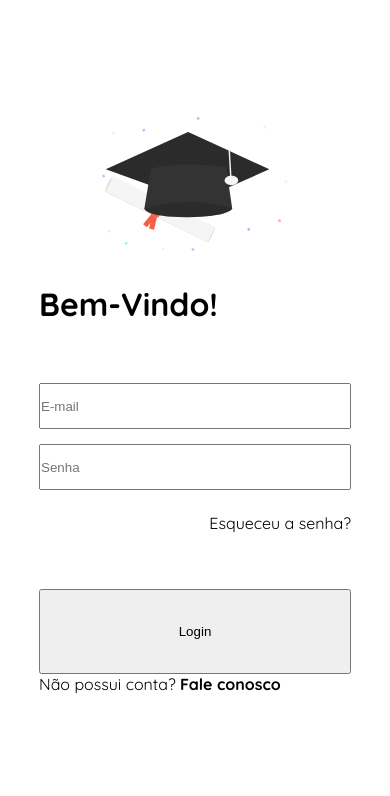
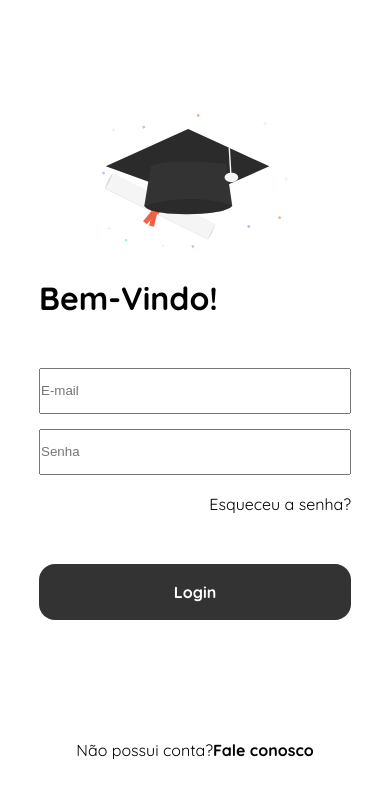
Before and after one commit to MatheusF99/login-screen, a React (Create React App) app: page / in a window 390 px wide. Shown: the top 796 px of the page. Built offline with nearby package versions, Linux system fonts and the light colour scheme.

Commit message:
mobile style form input

```diff
--- a/src/pages/LoginPage/LoginPage.js
+++ b/src/pages/LoginPage/LoginPage.js
@@ -39,9 +39,9 @@ const LoginPage = () => {
         </div>
         <span className="form-forget">Esqueceu a senha?</span>
 
-        <button className="form-input-bnt" type="submit">Login</button>
+        <button className="form-input-btn" type="submit">Login</button>
 
-        <span> Não possui conta? <strong>Fale conosco</strong> </span>
+        <span className="form-not-account"> Não possui conta? <strong>Fale conosco</strong> </span>
       </form>
 
     </div>
--- a/src/pages/LoginPage/style.css
+++ b/src/pages/LoginPage/style.css
@@ -47,3 +47,24 @@
     justify-content: flex-end;
     align-items: center;
 }
+
+.form-input-btn{
+    height: 56px;
+
+    background: #333333;
+    color: #ffffff;
+    border: none;
+
+    border-radius: 16px;
+
+    font-weight: 700;
+    font-size: 16px;
+    line-height: 20px;
+    font-family: 'Quicksand', sans-serif;
+}
+
+.form-not-account{
+    display: flex;
+        justify-content: center;
+    align-items: flex-end;
+}
```
Also changed, not shown: 1 other file (tests, documents, lock files or other folders).
